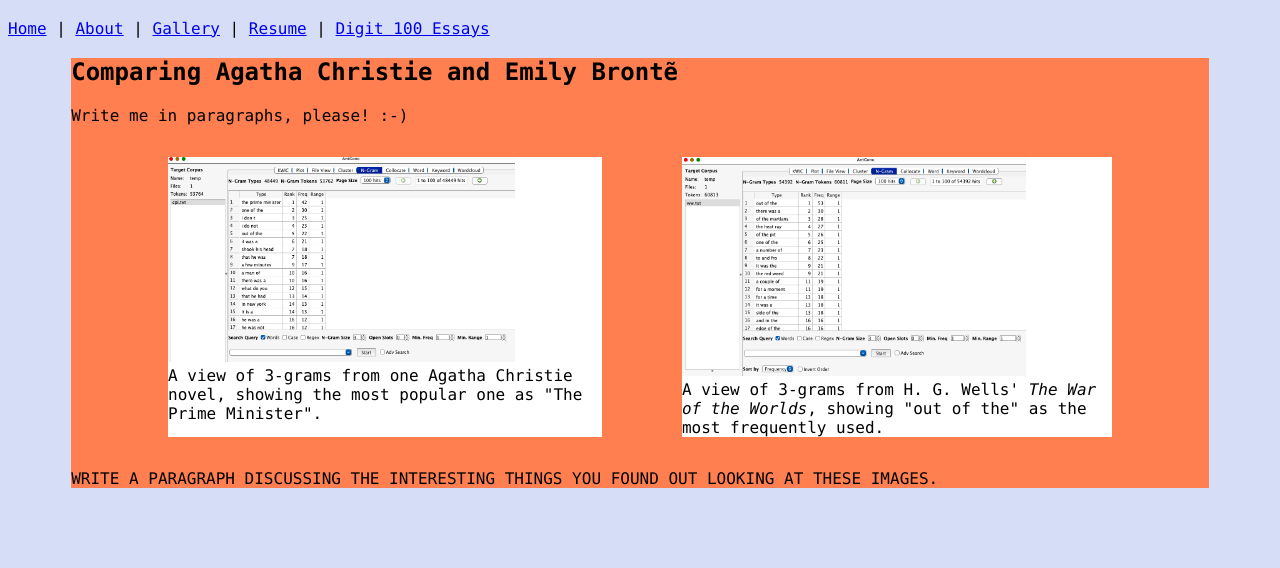
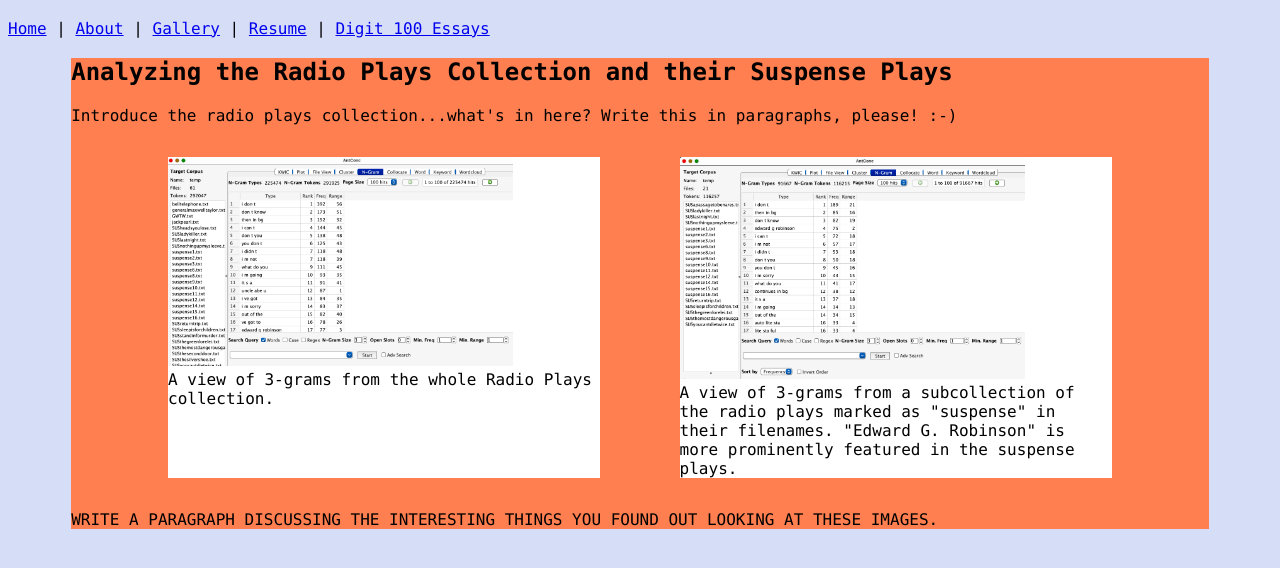
Before and after one commit to ebeshero/drbstarter, a plain HTML site: page docs/introdh/corpus.html in a window 1280 px wide. Shown: the part 62-630 px from the top of the page. Drawn offline with Linux system fonts and the light colour scheme.

Commit message:
updating this to show comparison of full collections

```diff
--- a/docs/introdh/corpus.html
+++ b/docs/introdh/corpus.html
@@ -26,21 +26,21 @@
             <a href="../index.html">Home</a> | <a href="../about.html">About</a> | <a href="../gallery.html">Gallery</a> | <a href="../resume.html">Resume</a>  | <a href="../dig100.html">Digit 100 Essays</a>
         </nav>
         <section>
-            <h2>Comparing Agatha Christie and Emily Brontẽ</h2>
+            <h2>Analyzing the Radio Plays Collection and their Suspense Plays</h2>
 
 
-         <p>Write me in paragraphs, please! :-) </p>
+         <p>Introduce the radio plays collection...what's in here? Write this in paragraphs, please! :-) </p>
 
 
         <section class="corpus">  <!-- IN CSS, LET'S GIVE THIS A PROPERTY OF display:flex; -->
             <figure>
-                <img src="corpusImages/christie-3grams-antconc.png" alt="Antconc's display of 3-grams from an Agatha Christie novel"/>
-                <figcaption>A view of 3-grams from one Agatha Christie novel, showing the most popular one as "The Prime Minister".</figcaption>
+                <img src="corpusImages/allRadioPlays-3grams-antconc.png" alt="Antconc's display of 3-grams from all of the radio plays"/>
+                <figcaption>A view of 3-grams from the whole Radio Plays collection.</figcaption>
             </figure>
 
             <figure>
-                <img src="corpusImages/wow-3grams-antconc.png" alt="Antconc's display of 3-grams from H.G. Well's The War of the Worlds"/>
-                <figcaption>A view of 3-grams from H. G. Wells' <i>The War of the Worlds</i>, showing "out of the" as the most frequently used.</figcaption>
+                <img src="corpusImages/suspensePlays-3grams-antconc.png" alt="Antconc's display of 3-grams from the suspense plays in the radio plays collection"/>
+                <figcaption>A view of 3-grams from a subcollection of the radio plays marked as "suspense" in their filenames. "Edward G. Robinson" is more prominently featured in the suspense plays.</figcaption>
             </figure>
 
         </section>
```
Also changed, not shown: docs/introdh/corpusImages/allRadioPlays-3grams-antconc.png (added), docs/introdh/corpusImages/christie-3grams-antconc.png (deleted), docs/introdh/corpusImages/suspensePlays-3grams-antconc.png (added), docs/introdh/corpusImages/wow-3grams-antconc.png (deleted).
